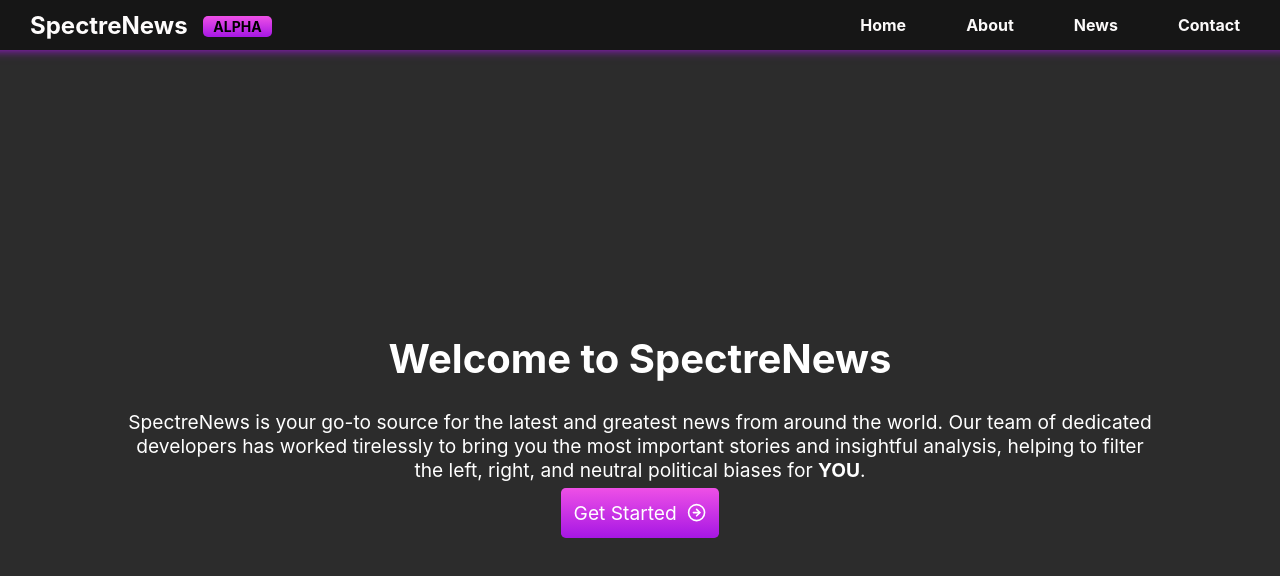
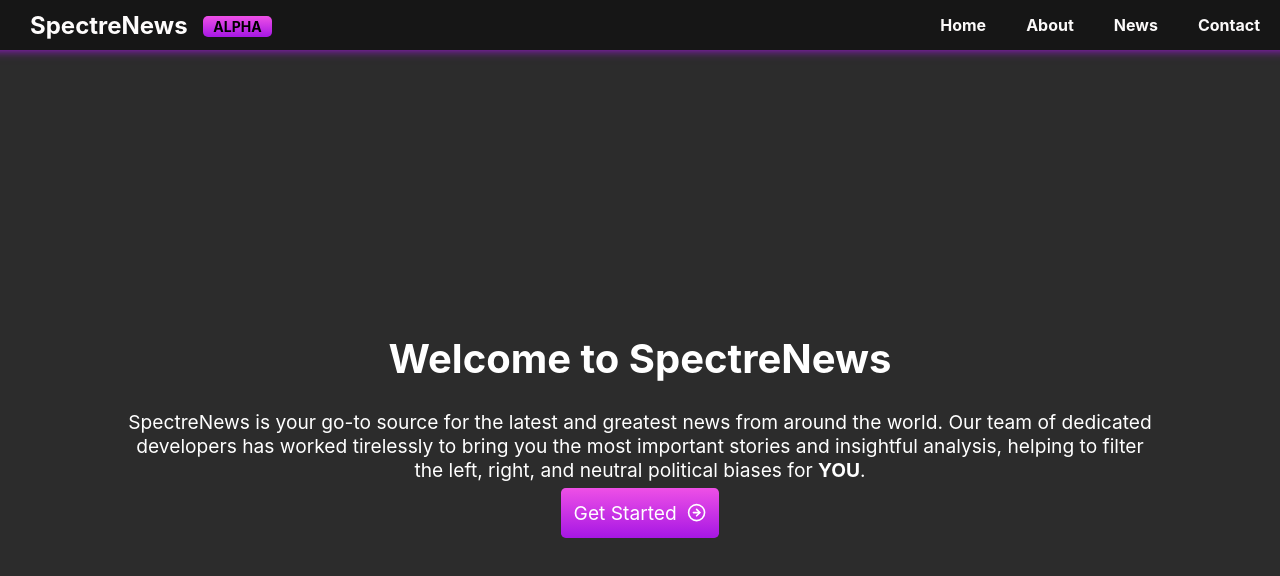
Before and after one commit to FlexTechDev/Spectre-News, a React (Create React App) app in the folder spectre-news/: page / in a window 1280 px wide. Shown: the top 576 px of the page. Built offline with nearby package versions, Linux system fonts and the light colour scheme.

Commit message:
bar margins

```diff
--- a/spectre-news/src/bar/Bar.css
+++ b/spectre-news/src/bar/Bar.css
@@ -26,7 +26,7 @@
 
 .nav-link {
   font-weight: bolder;
-  margin-right: 40px;
+  margin-right: 20px;
   margin-left: 20px;
   font-size: 16px;
   color: rgb(251, 249, 249);
```
